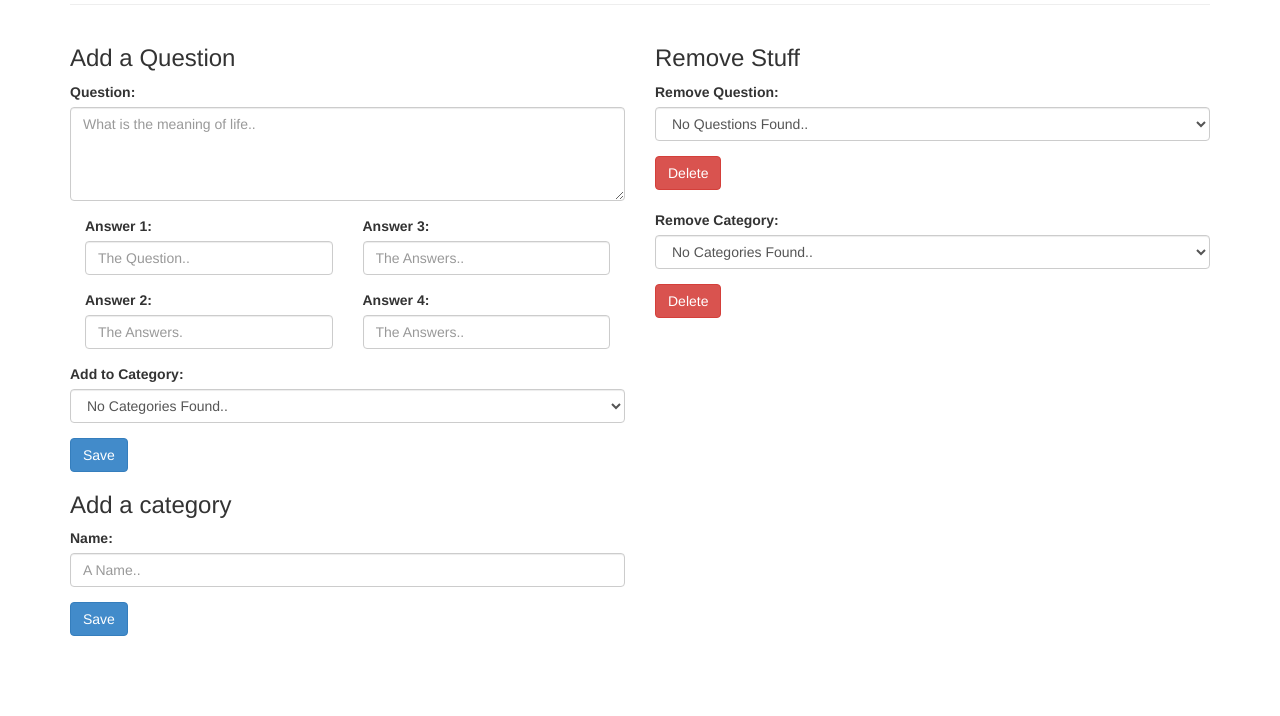
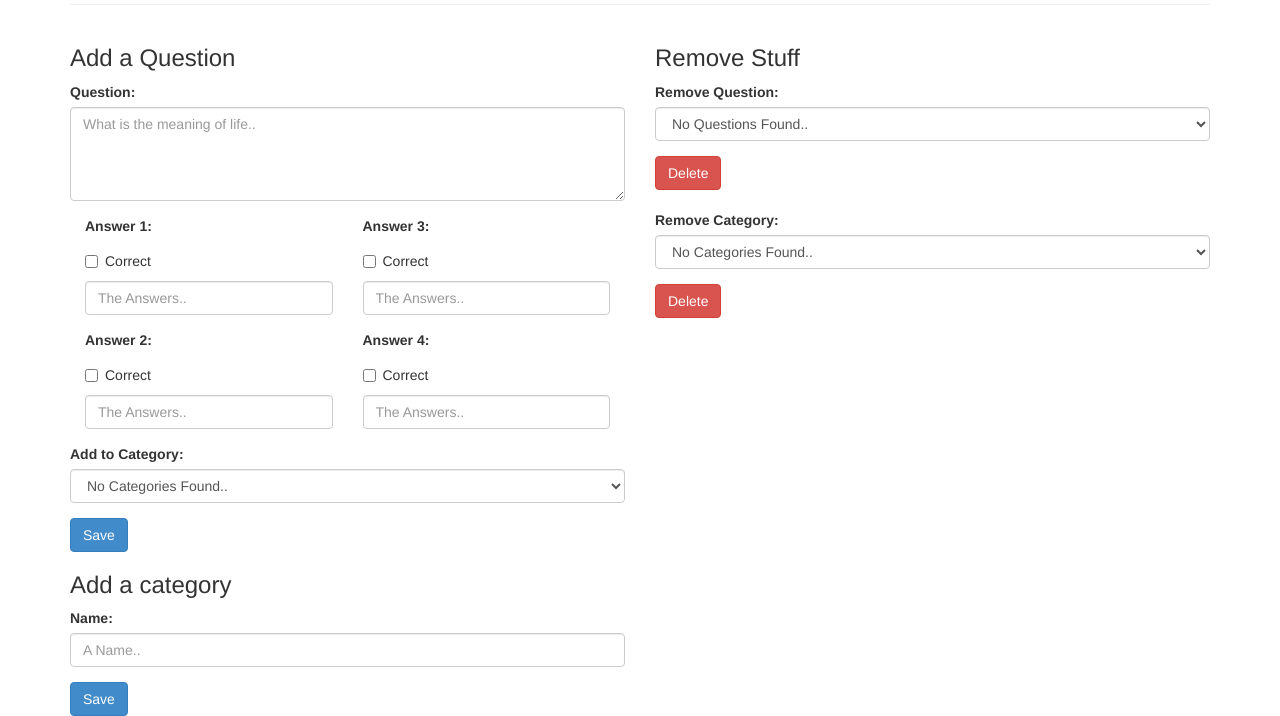
Before and after one commit to NormySan/movie_trivia, a PHP site: page /admin in a window 1280 px wide. Shown: the part 399-1115 px from the top of the page. Before the commit the page ends 1035 px from the top, so only its background shows below. Run offline with PHP 8.4, Linux system fonts and the light colour scheme; data that the repository does not hold is empty; a stand-in replaces the project's code that opens the database connection; some libraries are stand-ins or nearby versions.

Commit message:
Added Checkboxes to Admin Template
Which enable's Correct/Incorrect Answers!

```diff
--- a/templates/admin.php
+++ b/templates/admin.php
@@ -15,28 +15,39 @@
         <div class="col-md-6">
             <h3>Add a Question</h3>
             <form role="form" method="post">
-
                 <div class="form-group">
                     <label for="question">Question:</label>
                     <textarea class="form-control" rows="4" cols="50" id="question" placeholder="What is the meaning of life.." required></textarea>
                 </div>
-                    <div class="col-md-6">
-                        <div class="form-group">
-                            <label for="answer1">Answer 1:</label>
-                            <input type="text" class="form-control" id="answer1" placeholder="The Question.." required>
+                <div class="col-md-6">
+                    <div class="form-group">
+                        <label for="answer1">Answer 1:</label>
+                        <div class="checkbox">
+                            <label><input type="checkbox" id="correct1">Correct</label>
                         </div>
-                        <div class="form-group">
-                            <label for="answer2">Answer 2:</label>
-                            <input type="text" class="form-control" id="answer2" placeholder="The Answers." required>
+                        <input type="text" class="form-control" id="answer1" placeholder="The Answers.." required>
+                    </div>
+                    <div class="form-group">
+                        <label for="answer2">Answer 2:</label>
+                        <div class="checkbox">
+                            <label><input type="checkbox" id="correct2">Correct</label>
                         </div>
+                        <input type="text" class="form-control" id="answer2" placeholder="The Answers.." required>
                     </div>
+                </div>
                 <div class="col-md-6">
                     <div class="form-group">
                         <label for="answer3">Answer 3:</label>
+                        <div class="checkbox">
+                            <label><input type="checkbox" id="correct3">Correct</label>
+                        </div>
                         <input type="text" class="form-control" id="answer3" placeholder="The Answers.." required>
                     </div>
                     <div class="form-group">
                         <label for="answer4">Answer 4:</label>
+                        <div class="checkbox">
+                            <label><input type="checkbox" id="correct4">Correct</label>
+                        </div>
                         <input type="text" class="form-control" id="answer4" placeholder="The Answers.." required>
                     </div>
                 </div>
```
